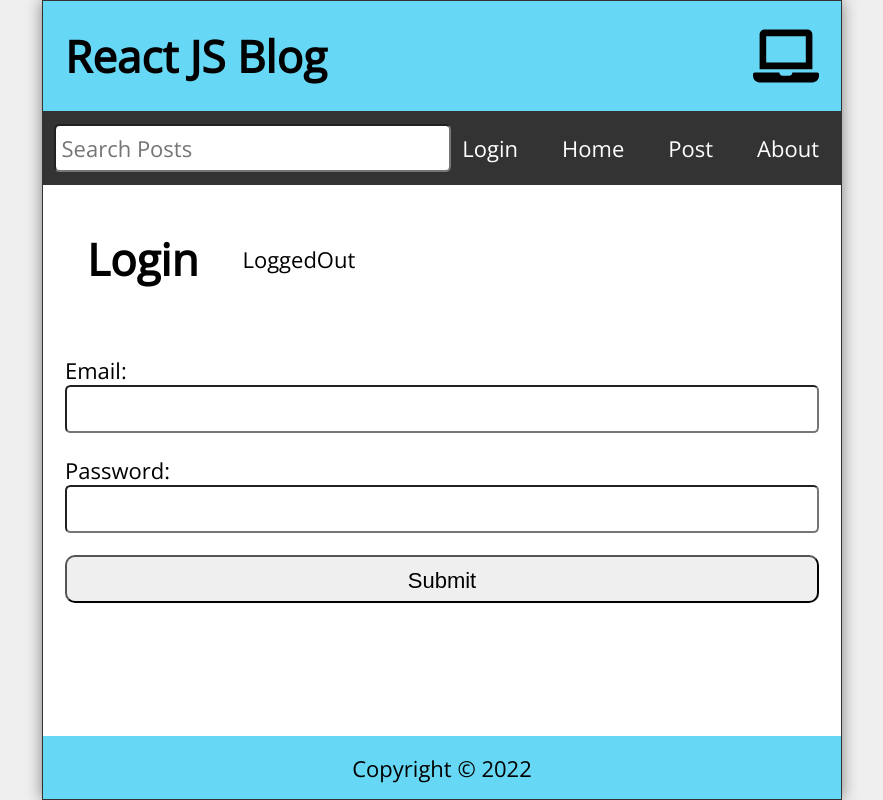
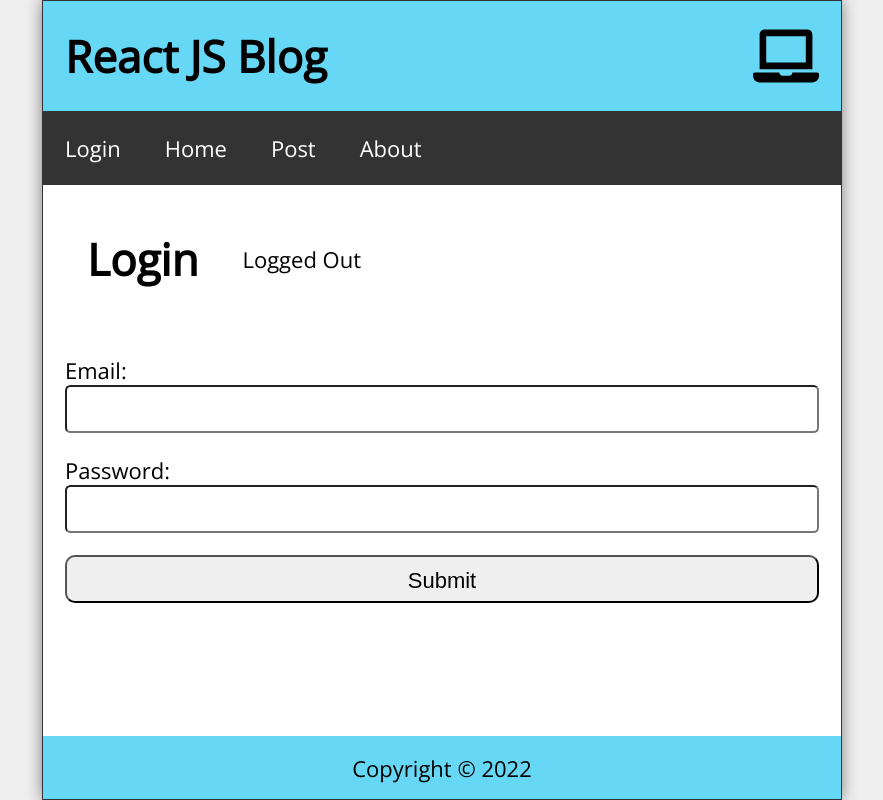
Before and after one commit to ranjan/Practice-React, a React (Create React App) app in the folder React-Posts/: page /login in a window 1280 px wide. Shown: the whole page, without its empty margins (198-1081 px from the left). Built offline with nearby package versions, Linux system fonts and the light colour scheme; data requests are answered from the project's data file.

Commit message:
show hide post search

```diff
--- a/React-Posts/src/Home.js
+++ b/React-Posts/src/Home.js
@@ -1,9 +1,16 @@
 import Feed from './Feed';
-import { useContext } from 'react';
+import { useRef, useEffect, useContext } from 'react';
 import DataContext from './context/DataContext';
 
 const Home = () => {
-    const { searchResults, fetchError, isLoading } = useContext(DataContext);
+    const { searchResults, fetchError, isLoading, setShowSearch } = useContext(DataContext);
+    const mounted = useRef(false);
+
+    useEffect(() => {
+       setShowSearch(true);
+       mounted.current = true;
+       return () => { setShowSearch(false); mounted.current = false; };
+    }, []);
 
     return (
         <main className="Home">
--- a/React-Posts/src/Login.js
+++ b/React-Posts/src/Login.js
@@ -9,7 +9,7 @@ const Login = () => {
   const [password, setPassword] = useState('');
   const [errorMessage, setErrorMessage] = useState('');
   const history = useHistory();
-  const { LoggedInStatus, setLoggedInStatus } = useContext(DataContext);
+  const { Authenticated, setAuthenticated } = useContext(DataContext);
   const { user, setUser } = useContext(DataContext);
 
 
@@ -20,24 +20,24 @@ const Login = () => {
     try {
         const response = await api.post('/sessions', loginUser);
         if (response.data.status === 401){
-          setLoggedInStatus('LoggedOut');
+          setAuthenticated(false);
           setErrorMessage("Error: Unautorized");
           setUser({});
           localStorage.setItem('user', {});
-          localStorage.setItem('LoggedInStatus', 'LoggedOut');
+          localStorage.setItem('Authenticated', false);
 
         }else{
-          setLoggedInStatus('LoggedIn');
+          setAuthenticated(true);
           setUser(response.data.user);
           localStorage.setItem('user', JSON.stringify(response.data.user));
-          localStorage.setItem('LoggedInStatus', 'LoggedIn');
+          localStorage.setItem(Authenticated, true);
           history.push('/');
         }
     } catch (err) {
-        setLoggedInStatus('LoggedOut');
+        setAuthenticated(false);
         setErrorMessage(`Error: ${err.message}`);
         localStorage.setItem('user', {});
-        localStorage.setItem('LoggedInStatus', 'LoggedOut');
+        localStorage.setItem('Authenticated', false);
     }
   }
 
@@ -45,7 +45,7 @@ const Login = () => {
     const user_obj = localStorage.getItem("user");
     if (user_obj) {
       setUser(user_obj);
-      setLoggedInStatus('LoggedIn');
+      setAuthenticated(true);
     }
    }, []);
 
@@ -55,7 +55,7 @@ const Login = () => {
           <div className="InnerNav">
             <ul>
               <li><h1>Login</h1></li>
-              <li style={{ float: "right" }}>{LoggedInStatus}</li>
+              <li style={{ float: "right" }}>{Authenticated ? "Logged In" : "Logged Out"}</li>
             </ul>
           </div>
           <div>
--- a/React-Posts/src/Nav.js
+++ b/React-Posts/src/Nav.js
@@ -7,7 +7,8 @@ import axios from 'axios';
 
 const Nav = () => {
     const { search, setSearch } = useContext(DataContext);
-    const { LoggedInStatus, setLoggedInStatus } = useContext(DataContext);
+    const { Authenticated, setAuthenticated } = useContext(DataContext);
+    const { showSearch, setShowSearch } = useContext(DataContext);
     const history = useHistory();
     const { user, setUser } = useContext(DataContext);
 
@@ -16,28 +17,36 @@ const Nav = () => {
       axios
         .delete("http://localhost:3500/logout", { withCredentials: true })
         .then(response => {
-          setLoggedInStatus('LoggedOut');
+          setAuthenticated(false);
           localStorage.clear();
         })
         .catch(error => {
-          setLoggedInStatus('LoggedOut');
+          setAuthenticated(false);
           localStorage.clear();
         });
       history.push('/login');
     }
 
-    let login_status;
-
     useEffect(() => {
       const user_obj = localStorage.getItem("user");
       if (user_obj) {
         setUser(user_obj);
-        setLoggedInStatus('LoggedIn');
+        setAuthenticated(true);
       }
      }, []);
 
     return (
         <nav className="Nav">
+            <ul>
+              {Authenticated ? (
+                <li><Link onClick={() => handleLogoutClick()}>Logout</Link></li>
+              ) : (
+                <li><Link to="/login">Login</Link></li>
+              )}
+              <li><Link to="/">Home</Link></li>
+              <li><Link to="/post">Post</Link></li>
+              <li><Link to="/about">About</Link></li>
+              {showSearch ?
             <form className="searchForm" onSubmit={(e) => e.preventDefault()}>
                 <label htmlFor="search">Search Posts</label>
                 <input
@@ -48,15 +57,7 @@ const Nav = () => {
                     onChange={(e) => setSearch(e.target.value)}
                 />
             </form>
-            <ul>
-              {(LoggedInStatus == 'LoggedIn') ? (
-                <li><Link onClick={() => handleLogoutClick()}>Logout</Link></li>
-              ) : (
-                <li><Link to="/login">Login</Link></li>
-              )}
-              <li><Link to="/">Home</Link></li>
-              <li><Link to="/post">Post</Link></li>
-              <li><Link to="/about">About</Link></li>
+           : '' }
             </ul>
         </nav>
     )
--- a/React-Posts/src/context/DataContext.js
+++ b/React-Posts/src/context/DataContext.js
@@ -7,7 +7,8 @@ export const DataProvider = ({ children }) => {
     const [posts, setPosts] = useState([])
     const [search, setSearch] = useState('');
     const [searchResults, setSearchResults] = useState([]);
-    const [LoggedInStatus, setLoggedInStatus] = useState('LoggedOut');
+    const [showSearch, setShowSearch] = useState(false);
+    const [Authenticated, setAuthenticated] = useState(false);
     const [user, setUser] = useState();
 
 
@@ -30,7 +31,8 @@ export const DataProvider = ({ children }) => {
             search, setSearch,
             searchResults, fetchError, isLoading,
             posts, setPosts,
-            LoggedInStatus, setLoggedInStatus, setUser, user
+            Authenticated, setAuthenticated, setUser, user,
+            showSearch, setShowSearch
         }}>
             {children}
         </DataContext.Provider>
```
